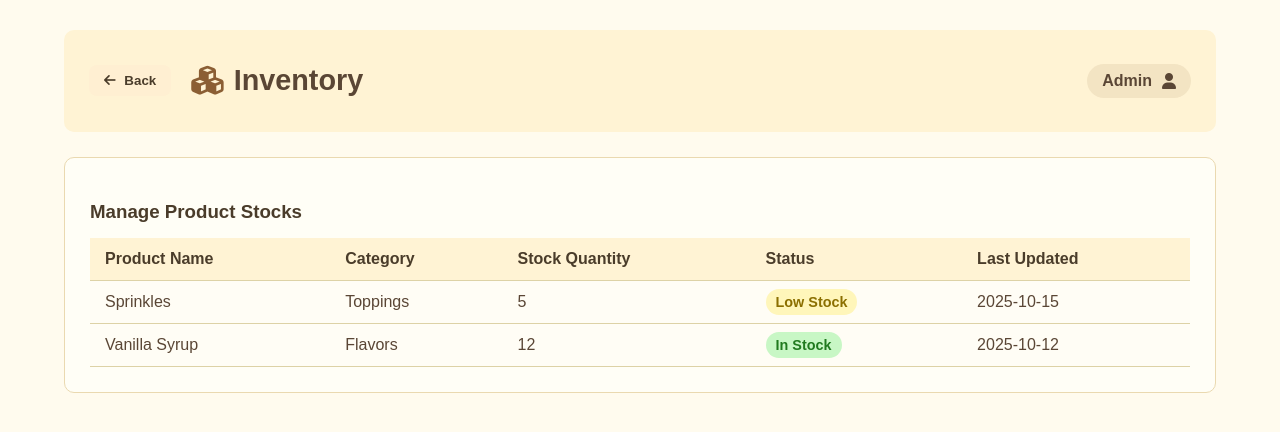
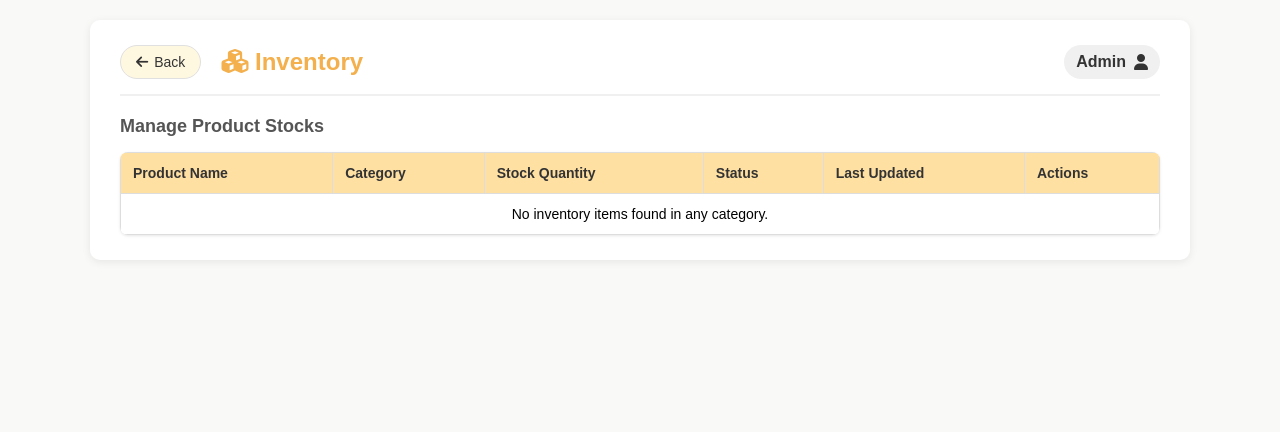
Before and after one commit to mgdejuan/ASGProjetcs---Final-Copy, a Django app: page /inventory/ in a window 1280 px wide. Shown: the top 432 px of the page. Run offline with Django 5.2, Linux system fonts and the light colour scheme; a user stored in the database is signed in.

Commit message:
inventory

```diff
--- a/AGSProjects/sidebar/static/css/inventory.css
+++ b/AGSProjects/sidebar/static/css/inventory.css
@@ -1,25 +1,72 @@
-/* ==== General Styling ==== */
+/* --- Status Badges --- */
+.status-badge {
+    padding: 4px 8px;
+    border-radius: 12px;
+    font-weight: 600;
+    font-size: 12px;
+    display: inline-block;
+    text-align: center;
+    min-width: 90px;
+    box-shadow: 0 1px 2px rgba(0,0,0,0.05); /* Soft shadow */
+}
+
+/* Green Status: IN STOCK (Matches Stock Updated alert checkmark) */
+.status-in {
+    background-color: #e6ffe6; /* Very light green */
+    color: #1a7044; /* Darker green text */
+    border: 1px solid #c2f0c2;
+}
+
+/* Yellow/Amber Status: LOW STOCK (Matches Low Stock alert warning icon) */
+.status-low {
+    background-color: #fffde6; /* Very light yellow/cream */
+    color: #8f6c14; /* Dark yellow/brown text */
+    border: 1px solid #ffeb99;
+}
+
+/* Red Status: CRITICAL (Used for very low stock, 1-5 units) */
+.status-critical {
+    /* Pale orange/peach for a strong warning that isn't totally out */
+    background-color: #ffefdf;
+    color: #d8813a; /* Dark orange text */
+    border: 1px solid #ffe3c9;
+}
+
+/* Red X Status: OUT OF STOCK (Matches Out of Stock alert X icon) */
+.status-out {
+    background-color: #ffe6e6; /* Very light red/pink */
+    color: #c73636; /* Dark red text */
+    border: 1px solid #ffcccc;
+}
+
+/* --- General Styles (Kept from previous response for context) --- */
+* {
+    font-family: 'Poppins', sans-serif;
+    box-sizing: border-box;
+}
+
 body {
-  font-family: "Poppins", sans-serif;
-  background-color: #fffbee;
-  color: #5a4635;
+    background-color: #f9f9f7;
     margin: 0;
     padding: 0;
 }
 
 .container {
-  width: 90%;
-  margin: 30px auto;
+    background-color: white;
+    max-width: 1100px;
+    margin: 20px auto;
+    padding: 25px 30px;
+    border-radius: 10px;
+    box-shadow: 0 2px 8px rgba(0, 0, 0, 0.08);
 }
 
-/* ==== Header ==== */
 .header {
-  background-color: #fff3d4;
-  border-radius: 10px;
-  padding: 15px 25px;
     display: flex;
+    justify-content: space-between;
     align-items: center;
-  justify-content: space-between;
+    border-bottom: 2px solid #f0f0f0;
+    padding-bottom: 15px;
+    margin-bottom: 20px;
 }
 
 .left-header {
@@ -28,108 +75,89 @@
     gap: 20px;
 }
 
-/* ==== Back Button ==== */
 .back-btn {
-  background-color: #ffefd2;
-  border: none;
-  color: #4a3c2a;
+    display: flex;
+    align-items: center;
+    gap: 6px;
+    background-color: #fff8e1;
+    border: 1px solid #e0e0e0;
+    border-radius: 20px;
     padding: 8px 15px;
-  border-radius: 8px;
+    color: #333;
     cursor: pointer;
-  font-weight: 600;
-  transition: 0.3s;
-}
-
-.back-btn i {
-  margin-right: 5px;
+    font-size: 14px;
+    font-weight: 500;
+    text-decoration: none;
+    transition: background 0.2s;
 }
 
 .back-btn:hover {
-  background-color: #ffe2b3;
-  transform: scale(1.05);
+    background-color: #ffeeb3;
 }
 
-/* ==== Title ==== */
-.header h1 {
-  font-size: 1.8rem;
-  color: #5a4635;
+h1 {
+    color: #f3b04d;
+    font-weight: 700;
+    font-size: 24px;
+    margin: 0;
+}
+
+.admin-profile {
     display: flex;
     align-items: center;
-  gap: 10px;
-}
-
-.header h1 i {
-  color: #8b5e34;
-}
-
-/* ==== Admin Profile ==== */
-.admin-profile {
-  background-color: #f3e4c3;
-  padding: 8px 15px;
-  border-radius: 25px;
+    gap: 8px;
+    font-weight: 600;
+    color: #333;
     text-decoration: none;
-  color: #5a4635;
-  font-weight: 600;
-  display: flex;
-  align-items: center;
-  gap: 10px;
-  transition: 0.3s;
+    background-color: #f0f0f0;
+    padding: 8px 12px;
+    border-radius: 20px;
+    transition: background 0.2s;
 }
 
 .admin-profile:hover {
-  background-color: #f7d9a9;
-}
-
-/* ==== Table Section ==== */
-.inventory-box {
-  background-color: #fffef6;
-  padding: 25px;
-  margin-top: 25px;
-  border-radius: 10px;
-  border: 1px solid #ead9b0;
+    background-color: #e0e0e0;
 }
 
 .inventory-box h3 {
+    font-size: 18px;
+    color: #555;
     margin-bottom: 15px;
-  color: #4a3c2a;
 }
 
 table {
     width: 100%;
     border-collapse: collapse;
-  background-color: #fffdf5;
+    background-color: white;
+    font-size: 14px;
+    border-radius: 8px;
+    overflow: hidden;
+    box-shadow: 0 1px 3px rgba(0,0,0,0.1);
 }
 
 th, td {
+    border: 1px solid #ddd;
+    padding: 12px;
     text-align: left;
-  padding: 12px 15px;
-  border-bottom: 1px solid #ddd2a6;
 }
 
 th {
-  background-color: #fff3d4;
-  color: #4a3c2a;
+    background-color: #ffe0a3;
+    color: #333;
+    font-weight: 600;
 }
 
-/* ==== Stock Status Badges ==== */
-.status {
-  padding: 5px 10px;
-  border-radius: 20px;
-  font-weight: 600;
-  font-size: 0.9em;
+.action-btn {
+    background-color: #f3b04d;
+    border: none;
+    border-radius: 6px;
+    color: white;
+    padding: 6px 10px;
+    cursor: pointer;
+    font-weight: 500;
+    transition: background 0.2s;
 }
 
-.in-stock {
-  background-color: #c8f7c5;
-  color: #217a1f;
+.action-btn:hover {
+    background-color: #d1943c;
 }
-
-.low-stock {
-  background-color: #fff6ba;
-  color: #8b6f00;
-}
-
-.out-stock {
-  background-color: #ffd6d6;
-  color: #a10000;
-}
--- a/AGSProjects/sidebar/templates/sidebar/inventory.html
+++ b/AGSProjects/sidebar/templates/sidebar/inventory.html
@@ -12,25 +12,20 @@
 
     <div class="container">
 
-    <!-- Header -->
         <header class="header">
             <div class="left-header">
-        <!-- ✅ Back button (JavaScript-based, no URL errors) -->
-        <button onclick="window.history.back()" class="back-btn">
+                <a href="{% url 'home' %}" class="back-btn">
                     <i class="fa-solid fa-arrow-left"></i> Back
-        </button>
-
+                </a>
                 <h1><i class="fa-solid fa-cubes"></i> Inventory</h1>
             </div>
 
-      <!-- ✅ Clickable profile -->
             <a href="#" class="admin-profile">
-        <span>{{ request.user.username|title }}</span>
+                <span>{{ request.user.username|default:"Admin"|title }}</span>
                 <i class="fa-solid fa-user"></i>
             </a>
         </header>
 
-    <!-- Table Section -->
         <section class="inventory-box">
             <h3>Manage Product Stocks</h3>
             <table>
@@ -41,35 +36,119 @@
                         <th>Stock Quantity</th>
                         <th>Status</th>
                         <th>Last Updated</th>
+                        <th>Actions</th>
                     </tr>
                 </thead>
-        <tbody>
-          {% for item in inventory %}
-          <tr>
-            <td>{{ item.name }}</td>
-            <td>{{ item.category }}</td>
-            <td>{{ item.stock }}</td>
-            <td>
-              {% if item.stock > 10 %}
-                <span class="status in-stock">In Stock</span>
-              {% elif item.stock > 0 %}
-                <span class="status low-stock">Low Stock</span>
-              {% else %}
-                <span class="status out-stock">Out of Stock</span>
-              {% endif %}
-            </td>
-            <td>{{ item.updated_at }}</td>
-          </tr>
-          {% empty %}
-          <tr>
-            <td colspan="5" style="text-align:center;">No inventory items found.</td>
-          </tr>
-          {% endfor %}
+                <tbody id="inventoryTableBody">
                     </tbody>
             </table>
         </section>
 
     </div>
 
+    <script>
+        const inventoryTableBody = document.getElementById('inventoryTableBody');
+
+        function getLocalStorageData(key) {
+            const data = localStorage.getItem(key) || localStorage.getItem(key.toLowerCase()) || localStorage.getItem(key.charAt(0).toUpperCase() + key.slice(1));
+            try {
+                return JSON.parse(data) || [];
+            } catch {
+                return [];
+            }
+        }
+
+        // 🌟 UPDATED: Status logic reflecting your requirements
+        function getStatus(quantity) {
+            if (quantity > 20) return { text: "IN STOCK", class: "status-in" };
+            if (quantity > 5) return { text: "LOW STOCK", class: "status-low" };
+            if (quantity > 0) return { text: "CRITICAL", class: "status-critical" };
+            return { text: "OUT OF STOCK", class: "status-out" };
+        }
+
+        function aggregateInventory() {
+            const categories = ['flavors', 'ingredients', 'toppings', 'packaging'];
+            let allProducts = [];
+
+            categories.forEach(categoryKey => {
+                const categoryName = categoryKey.charAt(0).toUpperCase() + categoryKey.slice(1);
+                const data = getLocalStorageData(categoryKey);
+
+                const mappedData = data.map(item => ({
+                    ...item,
+                    category: categoryName,
+                    lastUpdated: item.lastUpdated || 'N/A'
+                }));
+                allProducts = [...allProducts, ...mappedData];
+            });
+
+            return allProducts;
+        }
+
+        function renderInventoryTable() {
+            const allProducts = aggregateInventory();
+            inventoryTableBody.innerHTML = '';
+
+            if (allProducts.length === 0) {
+                inventoryTableBody.innerHTML = '<tr><td colspan="6" style="text-align:center;">No inventory items found in any category.</td></tr>';
+                return;
+            }
+
+            allProducts.forEach(product => {
+                // 🌟 STATUS LOGIC IS APPLIED HERE
+                const status = getStatus(product.quantity);
+                const row = document.createElement('tr');
+
+                const lastUpdatedDisplay = product.lastUpdated === 'N/A' ? 'Not tracked' : product.lastUpdated;
+
+                row.innerHTML = `
+                    <td>${product.name}</td>
+                    <td>${product.category}</td>
+                    <td>${product.quantity}</td>
+                    <td><span class="status-badge ${status.class}">${status.text}</span></td>
+                    <td>${lastUpdatedDisplay}</td>
+                    <td>
+                        <button class="action-btn restock-btn" data-category="${product.category}" data-id="${product.id}">Restock</button>
+                    </td>
+                `;
+
+                inventoryTableBody.appendChild(row);
+
+                row.querySelector('.restock-btn').addEventListener('click', (e) => {
+                    handleRestock(product.category, product.id, product.name);
+                });
+            });
+        }
+
+        function handleRestock(category, id, name) {
+            const quantityToAdd = prompt(`Enter quantity to restock for ${name} (${category}):`);
+            const quantity = parseInt(quantityToAdd);
+
+            if (quantityToAdd === null || isNaN(quantity) || quantity <= 0) {
+                if (quantityToAdd !== null && quantityToAdd.trim() !== "") alert("Invalid quantity. Please enter a positive number.");
+                return;
+            }
+
+            const key = category.toLowerCase();
+
+            let data = getLocalStorageData(key);
+            let product = data.find(p => p.id === id);
+
+            if (product) {
+                product.quantity = (product.quantity || 0) + quantity;
+                product.lastUpdated = new Date().toISOString().slice(0, 10);
+
+                localStorage.setItem(key, JSON.stringify(data));
+
+                renderInventoryTable();
+
+                alert(`Restocked ${name} with ${quantity}. New quantity: ${product.quantity}`);
+            } else {
+                alert(`Error: Could not find product with ID ${id} in ${category}.`);
+            }
+        }
+
+        document.addEventListener('DOMContentLoaded', renderInventoryTable);
+    </script>
 </body>
 </html>
```
Lines whose indentation alone changed are shown as unchanged.
